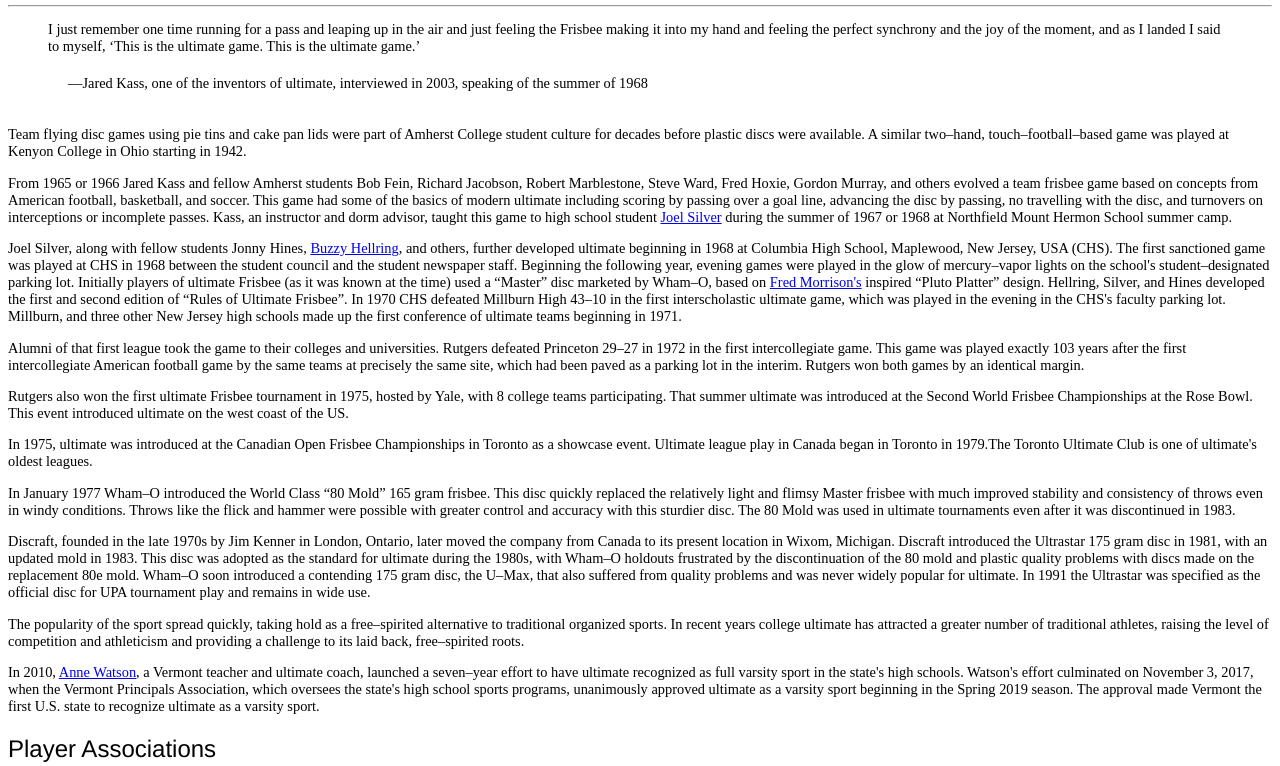
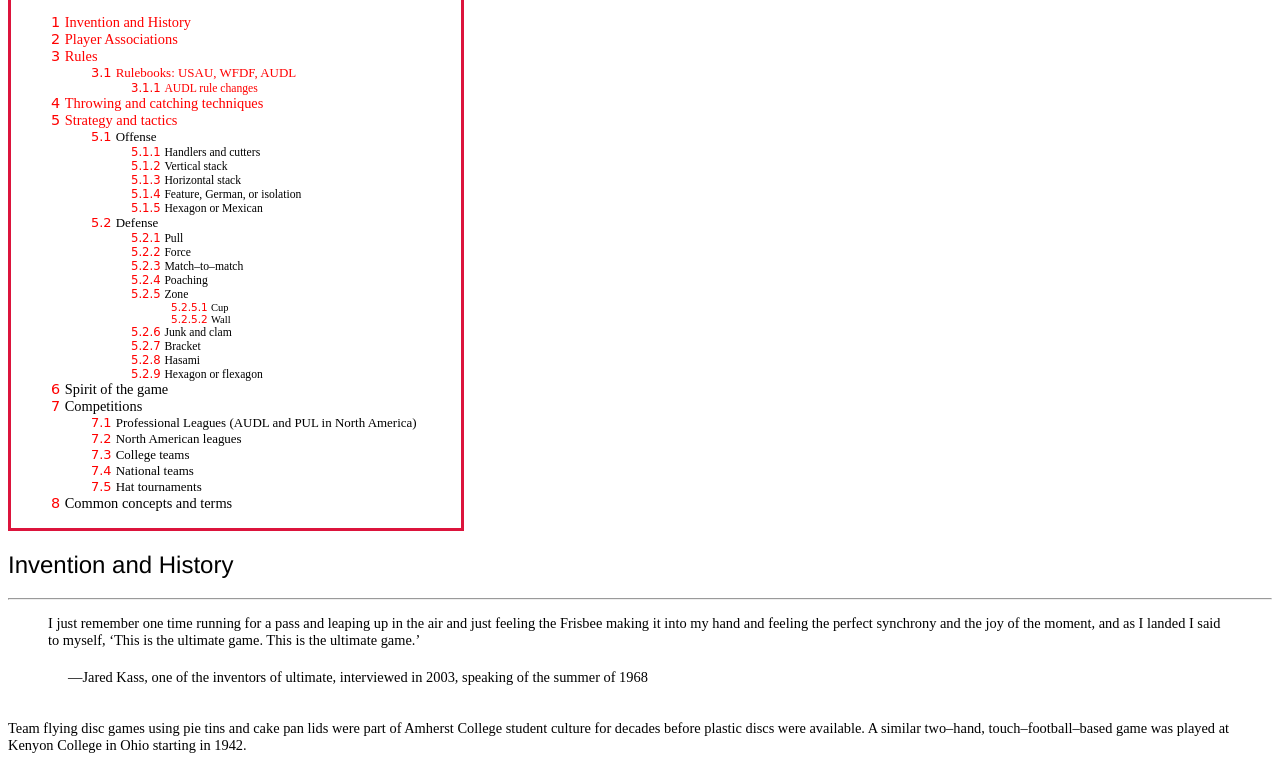
Before and after one commit to JoshMJohnson/Portfolio-Josh-Johnson, a plain HTML site: page HTML/Ultimate_Frisbee.html in a window 1280 px wide. Shown: the part 688-1454 px from the top of the page. Drawn offline with Linux system fonts and the light colour scheme.

Commit message:
Updated Ultimate_Frisbee.html and Ultimate_Frisbee.css

```diff
--- a/CSS/Ultimate_Frisbee.css
+++ b/CSS/Ultimate_Frisbee.css
@@ -24,6 +24,11 @@
     float: right;
 }
 
+figcaption {
+    font-size: .7em;
+    text-align: center;
+}
+
 /* text */
 blockquote>span {
     display: block;
@@ -38,10 +43,72 @@
     font-family: 'Franklin Gothic Medium', 'Arial Narrow', Arial, sans-serif;
 }
 
-h2, h3 {
+h2, h3, h4 {
     font-weight: normal;
 }
 
 h1 {
     text-align: center;
 }
+
+/* links */
+a:link {
+    color: rgb(97, 186, 216);
+}
+
+a:visited {
+    color: darkblue;
+}
+
+a:hover {
+    color: rgb(53, 53, 223);
+}
+
+/* table of contents */
+#contents ol {
+    counter-reset: item;
+}
+
+#contents li {
+    counter-increment: item;
+    display: block;
+}
+
+#contents li:before {
+    content: counters(item, ".") " ";
+    color: red;
+    font-family: cursive;
+}
+
+#contents {
+    border: solid;
+    border-color: crimson;
+    width: 450px;
+}
+
+#contents>h3 {
+    padding-left: 50px;
+    font-weight: bold;
+    color: red;
+}
+
+#contents a:visited {
+    color: rgb(105, 1, 1);
+}
+
+#contents a:link {
+    color: rgb(255, 0, 0);
+}
+
+#contents a:hover {
+    color: rgb(175, 27, 27);
+}
+
+#contents a {
+    text-decoration: none;
+}
+
+/* bullet points */
+ul {
+    list-style-type: square;
+}
--- a/HTML/Ultimate_Frisbee.html
+++ b/HTML/Ultimate_Frisbee.html
@@ -44,10 +44,69 @@
                 The United States has historically won most of the world titles, though not all. US teams won all three divisions &lpar;women&apos;s, men&apos;s, and mixed gender&rpar;
                 at the U&ndash;24 world championship in 2019, and all divisions in 2016 competitions between national teams
             </p>
+            <section id="contents">
+                <h3>Contents</h3>
+                <ol>
+                    <li><a href="#history">Invention and History</a></li>
+                    <li><a href="#player_associations">Player Associations</a></li>
+                    <li><a href="#rules">Rules</a>
+                        <ol>
+                            <li><a href="#rulebooks">Rulebooks&colon; USAU, WFDF, AUDL</a>
+                                <ol>
+                                    <li><a href="#rule_changes">AUDL rule changes</a></li>
+                                </ol>
+                            </li>
+                        </ol>
+                    </li>
+                    <li><a href="#throwing_and_catching">Throwing and catching techniques</a></li>
+                    <li><a href="#strategy">Strategy and tactics</a>
+                        <ol>
+                            <li>Offense
+                                <ol>
+                                    <li>Handlers and cutters</li>
+                                    <li>Vertical stack</li>
+                                    <li>Horizontal stack</li>
+                                    <li>Feature, German, or isolation</li>
+                                    <li>Hexagon or Mexican</li>
+                                </ol>
+                            </li>
+                            <li>Defense
+                                <ol>
+                                    <li>Pull</li>
+                                    <li>Force</li>
+                                    <li>Match&ndash;to&ndash;match</li>
+                                    <li>Poaching</li>
+                                    <li>Zone
+                                        <ol>
+                                            <li>Cup</li>
+                                            <li>Wall</li>
+                                        </ol>
+                                    </li>
+                                    <li>Junk and clam</li>
+                                    <li>Bracket</li>
+                                    <li>Hasami</li>
+                                    <li>Hexagon or flexagon</li>
+                                </ol>
+                            </li>
+                        </ol>
+                    </li>
+                    <li>Spirit of the game</li>
+                    <li>Competitions
+                        <ol>
+                            <li>Professional Leagues &lpar;AUDL and PUL in North America&rpar;</li>
+                            <li>North American leagues</li>
+                            <li>College teams</li>
+                            <li>National teams</li>
+                            <li>Hat tournaments</li>
+                        </ol>
+                    </li>
+                    <li>Common concepts and terms</li>
+                </ol>
+            </section>
         </section>
         <!-- history section of the document -->
         <section id="history">
-            <h2 class="header">Inventioon and History</h2>
+            <h2 class="header">Invention and History</h2>
             <hr>
             <blockquote cite="https://en.wikipedia.org/wiki/Ultimate_(sport)">
                 I just remember one time running for a pass and leaping up in the air and just feeling the Frisbee making it into my hand and feeling
@@ -247,18 +306,14 @@
                 but technically unrestricted&rpar;. Mixed is officially played with 4 of one gender and 3 of the other, but variants exist for different numbers.
                 Men&apos;s, women&apos;s, and mixed ultimate are played by the same rules besides those explicitly dealing with gender restrictions.
             </p>
-        </section>
-        <!-- rulebook section of the document -->
-        <section id="rulebook">
-            <h2 class="header">Rulebooks&colon; USAU, WFDF, AUDL</h2>
-            <hr>
+            <h3 id="rulebooks" class="header">Rulebooks&colon; USAU, WFDF, AUDL</h3>
             <p>
                 Some rules vary between North America and the rest of the world. More significant rule changes were made in the AUDL pro league games.
             </p>
             <p>
                 Most differences are minor and they can be found online. USAU rules have been slowly shifting toward WFDF compatibility.
             </p>
-            <h3 class="header">AUDL rule changes</h3>
+            <h4 id="rule_changes" class="header">AUDL rule changes</h4>
             <p>
                 American Ultimate Disc League &lpar;AUDL&rpar;, the semi&ndash;professional ultimate league with teams in the U.S. and Canada, has its own variant of
                 the rules, and has made multiple rule changes in recent years. Some of the more important include&colon;
```
